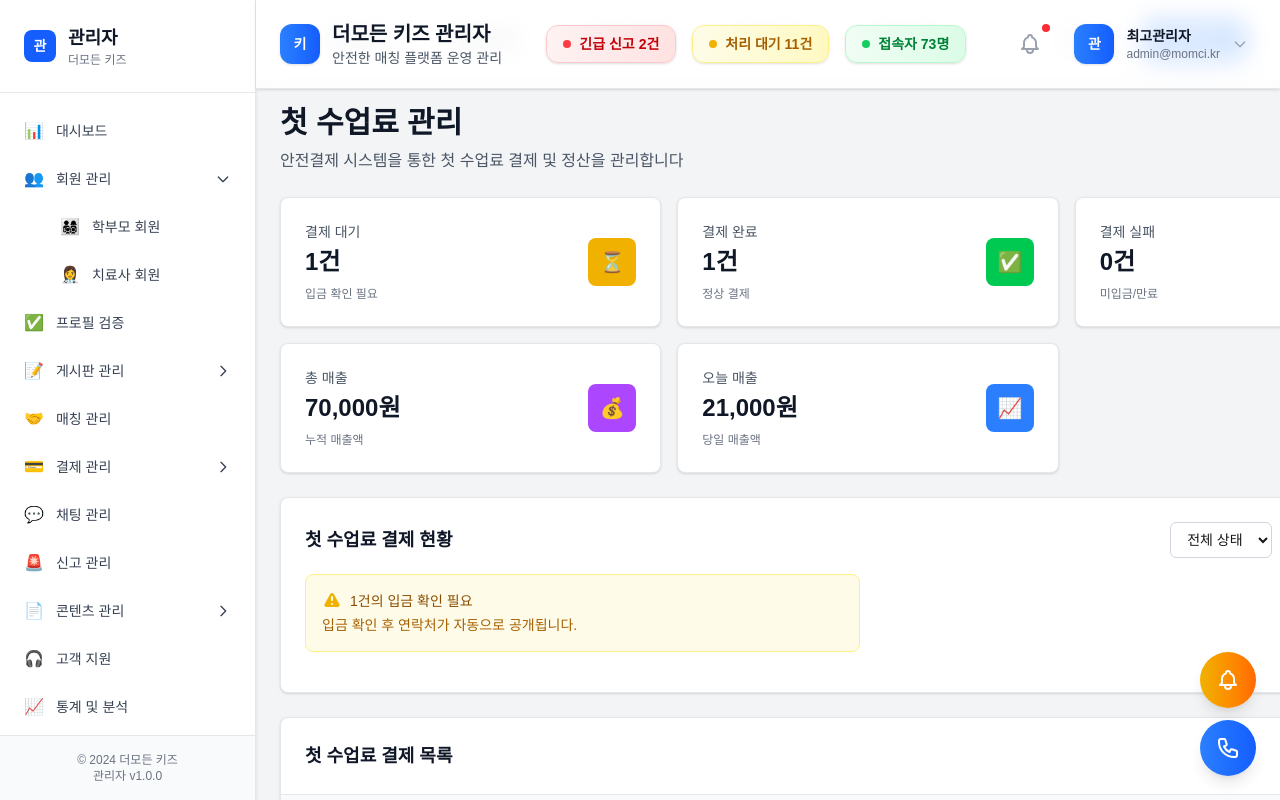
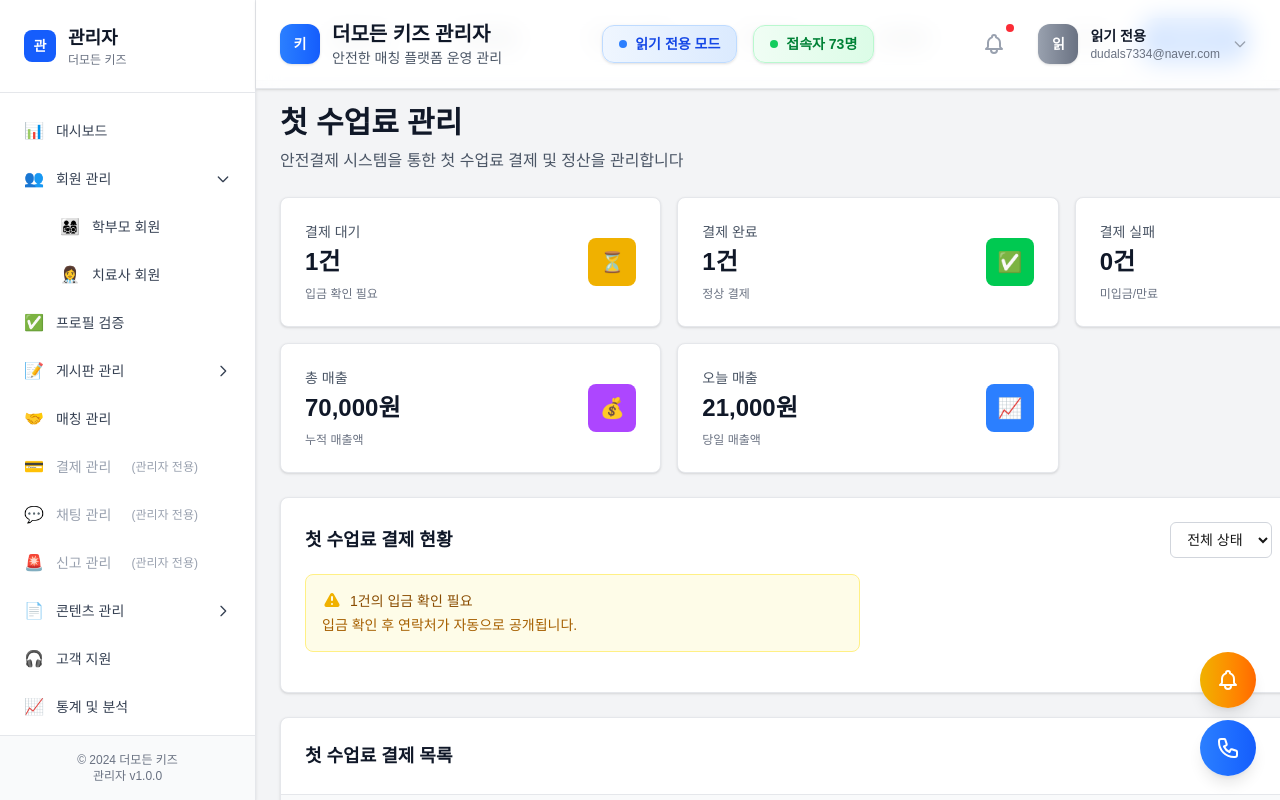
Before and after one commit to Hamyoungmin/momci, a Next.js app: page /admin/payments/lessons in a window 1280 px wide. Shown: the top 800 px of the page. Built offline with nearby package versions, Linux system fonts and the light colour scheme; no server answers.

Commit message:
Feat: 관리자 권한 시스템 구현

```diff
--- a/src/app/admin/layout.tsx
+++ b/src/app/admin/layout.tsx
@@ -1,18 +1,19 @@
+'use client';
+
 import type { Metadata } from "next";
 import { redirect } from "next/navigation";
+import { useAuth } from "@/contexts/AuthContext";
+import { useEffect, useState } from "react";
 import AdminSidebar from "@/components/admin/AdminSidebar";
 import AdminHeader from "@/components/admin/AdminHeader";
 
-export const metadata: Metadata = {
-  title: "관리자 페이지 - 더모든 키즈",
-  description: "더모든 키즈 관리자 전용 페이지",
-};
+// 관리자 이메일 목록 (환경변수로 관리 권장)
+const ADMIN_EMAILS = ['dudals7334@naver.com'];
 
-// TODO: 실제 구현 시 사용자 인증 상태 확인 로직 추가
-function checkAdminAuth(): boolean {
-  // 임시로 true 반환 (개발 단계에서만)
-  // 실제로는 JWT 토큰이나 세션에서 isAdmin 확인
-  return true;
+// 관리자 권한 확인 함수
+function checkAdminAuth(userEmail: string | null): boolean {
+  if (!userEmail) return false;
+  return ADMIN_EMAILS.includes(userEmail);
 }
 
 export default function AdminLayout({
@@ -20,25 +21,58 @@ export default function AdminLayout({
 }: Readonly<{
   children: React.ReactNode;
 }>) {
-  // 관리자 권한 확인
-  const isAdmin = checkAdminAuth();
+  const { currentUser, loading } = useAuth();
+  const [isAdmin, setIsAdmin] = useState(false);
 
-  if (!isAdmin) {
-    redirect("/"); // 권한이 없으면 홈페이지로 리다이렉트
+  useEffect(() => {
+    if (currentUser?.email) {
+      const adminStatus = checkAdminAuth(currentUser.email);
+      setIsAdmin(adminStatus);
+    }
+  }, [currentUser]);
+
+  // 로딩 중일 때
+  if (loading) {
+    return (
+      <div className="min-h-screen bg-gray-100 flex items-center justify-center">
+        <div className="text-center">
+          <div className="animate-spin rounded-full h-32 w-32 border-b-2 border-blue-500 mx-auto"></div>
+          <p className="mt-4 text-gray-600">로딩 중...</p>
+        </div>
+      </div>
+    );
   }
 
+  // 현재는 아무나 접근 가능하되, 관리자 권한에 따라 UI를 다르게 표시
   return (
     <div className="min-h-screen bg-gray-100">
       {/* 관리자 전용 헤더 */}
-      <AdminHeader />
+      <AdminHeader isAdmin={isAdmin} />
 
       <div className="flex">
         {/* 사이드바 */}
-        <AdminSidebar />
+        <AdminSidebar isAdmin={isAdmin} />
 
         {/* 메인 콘텐츠 영역 */}
         <main className="flex-1 ml-64 p-6">
           <div className="max-w-7xl mx-auto">
+            {/* 관리자가 아닌 경우 알림 표시 */}
+            {!isAdmin && currentUser && (
+              <div className="mb-6 bg-yellow-50 border border-yellow-200 rounded-lg p-4">
+                <div className="flex">
+                  <div className="flex-shrink-0">
+                    <svg className="h-5 w-5 text-yellow-400" viewBox="0 0 20 20" fill="currentColor">
+                      <path fillRule="evenodd" d="M8.257 3.099c.765-1.36 2.722-1.36 3.486 0l5.58 9.92c.75 1.334-.213 2.98-1.742 2.98H4.42c-1.53 0-2.493-1.646-1.743-2.98l5.58-9.92zM11 13a1 1 0 11-2 0 1 1 0 012 0zm-1-8a1 1 0 00-1 1v3a1 1 0 002 0V6a1 1 0 00-1-1z" clipRule="evenodd" />
+                    </svg>
+                  </div>
+                  <div className="ml-3">
+                    <p className="text-sm text-yellow-700">
+                      <strong>읽기 전용 모드:</strong> 관리자 권한이 없어 일부 기능이 제한됩니다.
+                    </p>
+                  </div>
+                </div>
+              </div>
+            )}
             {children}
           </div>
         </main>
--- a/src/components/admin/AdminHeader.tsx
+++ b/src/components/admin/AdminHeader.tsx
@@ -2,7 +2,11 @@
 
 import { useState } from 'react';
 
-export default function AdminHeader() {
+interface AdminHeaderProps {
+  isAdmin: boolean;
+}
+
+export default function AdminHeader({ isAdmin }: AdminHeaderProps) {
   const [isUserMenuOpen, setIsUserMenuOpen] = useState(false);
 
   return (
@@ -23,19 +27,29 @@ export default function AdminHeader() {
 
         {/* 가운데: 실시간 알림 */}
         <div className="flex items-center space-x-4">
-          {/* 긴급 알림 */}
+          {isAdmin ? (
+            <>
+              {/* 긴급 알림 - 관리자만 */}
               <div className="flex items-center space-x-2 px-4 py-2 bg-gradient-to-r from-red-50 to-red-100 border border-red-200 rounded-xl shadow-sm">
                 <span className="w-2 h-2 bg-red-500 rounded-full animate-pulse"></span>
                 <span className="text-sm text-red-700 font-semibold">긴급 신고 2건</span>
               </div>
 
-          {/* 처리 대기 */}
+              {/* 처리 대기 - 관리자만 */}
               <div className="flex items-center space-x-2 px-4 py-2 bg-gradient-to-r from-yellow-50 to-yellow-100 border border-yellow-200 rounded-xl shadow-sm">
                 <span className="w-2 h-2 bg-yellow-500 rounded-full"></span>
                 <span className="text-sm text-yellow-700 font-semibold">처리 대기 11건</span>
               </div>
+            </>
+          ) : (
+            /* 비관리자용 읽기 전용 알림 */
+            <div className="flex items-center space-x-2 px-4 py-2 bg-gradient-to-r from-blue-50 to-blue-100 border border-blue-200 rounded-xl shadow-sm">
+              <span className="w-2 h-2 bg-blue-500 rounded-full"></span>
+              <span className="text-sm text-blue-700 font-semibold">읽기 전용 모드</span>
+            </div>
+          )}
 
-          {/* 실시간 접속자 */}
+          {/* 실시간 접속자 - 모든 사용자에게 표시 */}
           <div className="flex items-center space-x-2 px-4 py-2 bg-gradient-to-r from-green-50 to-green-100 border border-green-200 rounded-xl shadow-sm">
             <span className="w-2 h-2 bg-green-500 rounded-full animate-pulse"></span>
             <span className="text-sm text-green-700 font-semibold">접속자 73명</span>
@@ -58,12 +72,18 @@ export default function AdminHeader() {
               onClick={() => setIsUserMenuOpen(!isUserMenuOpen)}
               className="flex items-center space-x-3 p-2 rounded-xl hover:bg-gray-50 transition-colors"
             >
-              <div className="w-10 h-10 bg-gradient-to-r from-blue-500 to-blue-600 rounded-xl flex items-center justify-center shadow-sm">
-                <span className="text-white text-sm font-bold">관</span>
+              <div className={`w-10 h-10 rounded-xl flex items-center justify-center shadow-sm ${
+                isAdmin
+                  ? 'bg-gradient-to-r from-blue-500 to-blue-600'
+                  : 'bg-gradient-to-r from-gray-400 to-gray-500'
+              }`}>
+                <span className="text-white text-sm font-bold">{isAdmin ? '관' : '읽'}</span>
               </div>
               <div className="text-left">
-                <div className="text-sm font-semibold text-gray-900">최고관리자</div>
-                <div className="text-xs text-gray-500">admin@momci.kr</div>
+                <div className="text-sm font-semibold text-gray-900">
+                  {isAdmin ? '최고관리자' : '읽기 전용'}
+                </div>
+                <div className="text-xs text-gray-500">dudals7334@naver.com</div>
               </div>
               <svg className="w-4 h-4 text-gray-400" fill="none" stroke="currentColor" viewBox="0 0 24 24">
                 <path strokeLinecap="round" strokeLinejoin="round" strokeWidth={2} d="M19 9l-7 7-7-7" />
--- a/src/components/admin/AdminSidebar.tsx
+++ b/src/components/admin/AdminSidebar.tsx
@@ -9,6 +9,7 @@ interface MenuItem {
   href?: string;
   icon: string;
   children?: MenuItem[];
+  adminOnly?: boolean; // 관리자 전용 메뉴
 }
 
 const menuItems: MenuItem[] = [
@@ -46,21 +47,24 @@ const menuItems: MenuItem[] = [
   {
     title: '결제 관리',
     icon: '💳',
+    adminOnly: true,
     children: [
-      { title: '이용권 결제', href: '/admin/payments/subscriptions', icon: '💰' },
-      { title: '첫 수업료', href: '/admin/payments/lessons', icon: '💵' },
-      { title: '환불 관리', href: '/admin/payments/refunds', icon: '↩️' }
+      { title: '이용권 결제', href: '/admin/payments/subscriptions', icon: '💰', adminOnly: true },
+      { title: '첫 수업료', href: '/admin/payments/lessons', icon: '💵', adminOnly: true },
+      { title: '환불 관리', href: '/admin/payments/refunds', icon: '↩️', adminOnly: true }
     ]
   },
   {
     title: '채팅 관리',
     href: '/admin/chat',
-    icon: '💬'
+    icon: '💬',
+    adminOnly: true
   },
   {
     title: '신고 관리',
     href: '/admin/reports',
-    icon: '🚨'
+    icon: '🚨',
+    adminOnly: true
   },
   {
     title: '콘텐츠 관리',
@@ -82,7 +86,11 @@ const menuItems: MenuItem[] = [
   }
 ];
 
-export default function AdminSidebar() {
+interface AdminSidebarProps {
+  isAdmin: boolean;
+}
+
+export default function AdminSidebar({ isAdmin }: AdminSidebarProps) {
   const pathname = usePathname();
   const [expandedItems, setExpandedItems] = useState<string[]>(['회원 관리']);
 
@@ -104,20 +112,30 @@ export default function AdminSidebar() {
   const renderMenuItem = (item: MenuItem, level = 0) => {
     const hasChildren = item.children && item.children.length > 0;
     const isExpanded = expandedItems.includes(item.title);
+    const isDisabled = item.adminOnly && !isAdmin;
+
+    // 관리자 전용 메뉴는 표시하되 비활성화 처리
 
     if (hasChildren) {
       return (
         <div key={item.title}>
           <button
-            onClick={() => toggleExpanded(item.title)}
+            onClick={() => !isDisabled && toggleExpanded(item.title)}
+            disabled={isDisabled}
             className={`w-full flex items-center justify-between px-3 py-2.5 text-left text-sm font-medium rounded-lg transition-colors ${
               level > 0 ? 'ml-6' : ''
-            } text-gray-700 hover:bg-blue-50 hover:text-blue-700`}
+            } ${
+              isDisabled
+                ? 'text-gray-400 cursor-not-allowed'
+                : 'text-gray-700 hover:bg-blue-50 hover:text-blue-700'
+            }`}
           >
             <div className="flex items-center space-x-3">
               <span className="text-base">{item.icon}</span>
               <span>{item.title}</span>
+              {isDisabled && <span className="text-xs text-gray-400 ml-2">(관리자 전용)</span>}
             </div>
+            {!isDisabled && (
               <svg
                 className={`w-4 h-4 transition-transform ${
                   isExpanded ? 'rotate-90' : ''
@@ -128,12 +146,28 @@ export default function AdminSidebar() {
               >
                 <path strokeLinecap="round" strokeLinejoin="round" strokeWidth={2} d="M9 5l7 7-7 7" />
               </svg>
+            )}
           </button>
-          {isExpanded && (
+          {isExpanded && !isDisabled && (
             <div className="ml-3 mt-1 space-y-1">
               {item.children!.map(child => renderMenuItem(child, level + 1))}
             </div>
           )}
+        </div>
+      );
+    }
+
+    if (isDisabled) {
+      return (
+        <div
+          key={item.title}
+          className={`flex items-center space-x-3 px-3 py-2.5 text-sm font-medium rounded-lg ${
+            level > 0 ? 'ml-6' : ''
+          } text-gray-400 cursor-not-allowed`}
+        >
+          <span className="text-base">{item.icon}</span>
+          <span>{item.title}</span>
+          <span className="text-xs text-gray-400 ml-2">(관리자 전용)</span>
         </div>
       );
     }
```
Lines whose indentation alone changed are shown as unchanged.
